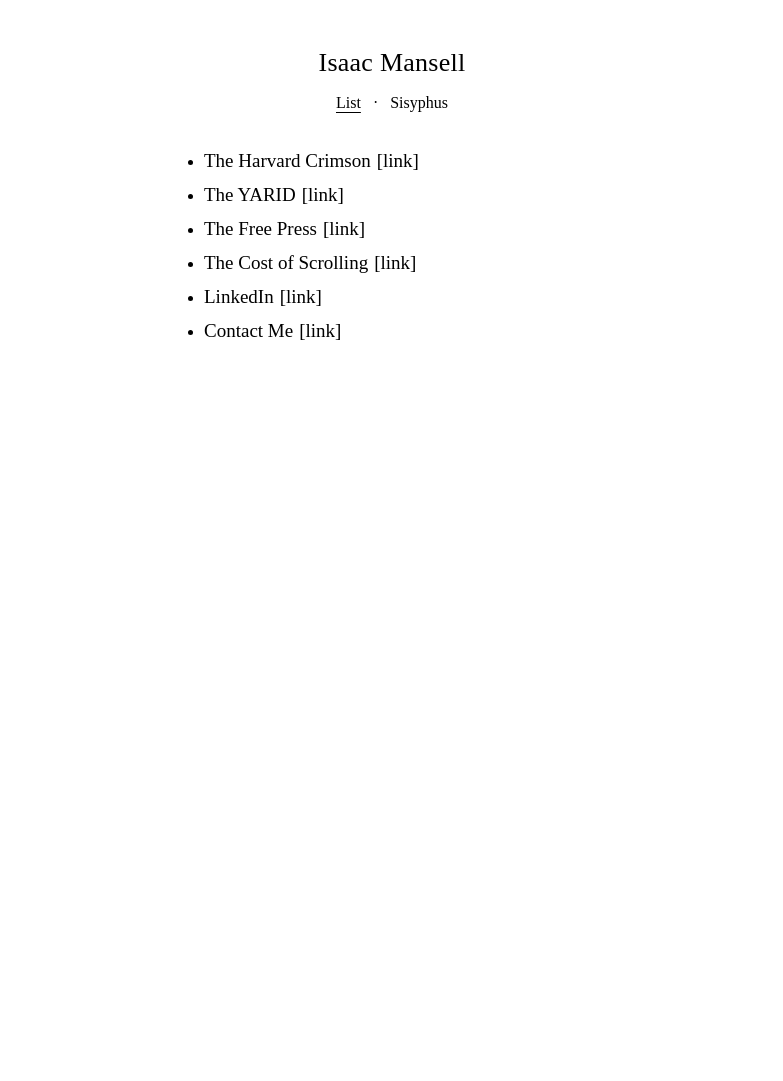
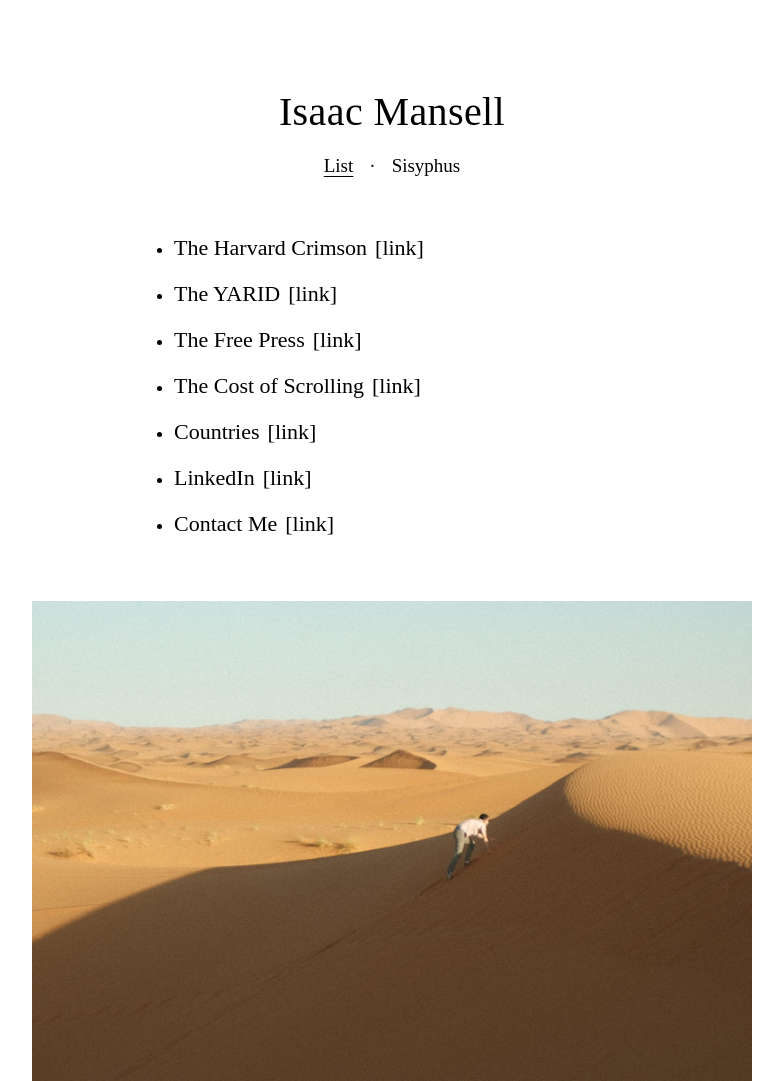
Before and after one commit to irm03/imansell.com, a plain HTML site: page index.html in a window 1280 px wide. Shown: the whole page, without its empty margins (248-1031 px from the left). Before the commit the page ends 800 px from the top, so only its background shows below. Drawn offline with Linux system fonts and the light colour scheme.

Commit message:
Add files via upload

```diff
--- a/cards.js
+++ b/cards.js
@@ -29,6 +29,11 @@
     description: ""
   },
   {
+    title: "Countries",
+    link: "countries/",
+    description: ""
+  },
+  {
     title: "LinkedIn",
     link: "https://www.linkedin.com/in/isaac-mansell-829ba2223/",
     description: "You can turn off profile view tracking under Settings & Privacy > Visibility"
--- a/index.html
+++ b/index.html
@@ -18,33 +18,34 @@
     background: var(--paper);
     color: var(--ink);
     font-family: var(--serif);
-    font-size: 17px;
+    font-size: 18px;
     margin: 0;
     padding-left: max(16px, env(safe-area-inset-left, 0px));
     padding-right: max(16px, env(safe-area-inset-right, 0px));
-    padding-block: 48px 32px;
+    padding-block: clamp(48px, 11vh, 120px) 48px;
     box-sizing: border-box;
     display: flex;
     flex-direction: column;
     align-items: center;
   }
-  h1 { font-weight: normal; font-size: 26px; margin: 0 0 14px; letter-spacing: 0.01em; }
+  h1 { font-weight: normal; font-size: clamp(30px, 4vw, 40px); margin: 0 0 18px; letter-spacing: 0.01em; }
   a { color: var(--ink); text-decoration: none; }
   a:hover { text-decoration: underline; }
 
-  .switch { display: flex; gap: 10px; align-items: baseline; font-size: 16px; }
+  .switch { display: flex; gap: 14px; align-items: baseline; font-size: 19px; }
   .switch button { font: inherit; color: var(--ink); background: none; border: none; padding: 2px; cursor: pointer; text-underline-offset: 4px; }
   .switch button[aria-pressed="true"] { text-decoration: underline; }
   .switch button:focus-visible { outline: 1px dotted var(--ink); }
 
   /* List */
-  .view-list { margin-top: 36px; width: min(420px, 100%); }
-  .view-list ul { list-style: disc; margin: 0; padding-left: 22px; display: grid; gap: 12px; font-size: 19px; }
+  .view-list { margin-top: clamp(40px, 7vh, 72px); width: min(480px, 100%); }
+  .view-list ul { list-style: disc; margin: 0; padding-left: 22px; display: grid; gap: 20px; font-size: 22px; }
   .view-list li::marker { font-size: 0.8em; }
-  .view-list a { margin-left: 6px; }
+  .view-list a { margin-left: 8px; }
+  .view-list .photo { display: block; width: min(720px, calc(100vw - 32px)); height: auto; margin: clamp(48px, 8vh, 80px) 0 0 50%; transform: translateX(-50%); }
 
   /* Sisyphus */
-  .view-sis { margin-top: 28px; width: 100%; max-width: 760px; display: flex; flex-direction: column; align-items: center; gap: 14px; }
+  .view-sis { margin-top: clamp(32px, 6vh, 64px); width: 100%; max-width: 960px; display: flex; flex-direction: column; align-items: center; gap: 28px; }
   .hill-wrap { position: relative; width: 100%; display: flex; align-items: center; }
   #hill { width: 100%; height: auto; aspect-ratio: 760 / 340; display: block; touch-action: none; cursor: pointer; outline: none; }
   #hill:focus-visible { outline: 1px dotted var(--ink); }
@@ -55,19 +56,21 @@
     background: var(--paper); border: 1px solid var(--ink);
     display: flex; flex-direction: column; align-items: center; justify-content: center; gap: 4px; text-align: center;
   }
-  .card .name { font-size: 22px; line-height: 1.15; text-wrap: balance; }
-  .card a { font-size: 16px; }
-  .card .desc { display: none; font-size: 14px; line-height: 1.3; margin-top: 4px; }
+  .card .name { font-size: 25px; line-height: 1.15; text-wrap: balance; }
+  .card a { font-size: 17px; }
+  .card .desc { display: none; font-size: 15px; line-height: 1.3; margin-top: 4px; }
   .card:hover .desc, .card:focus-within .desc { display: block; }
   .card.pop { animation: pop 380ms cubic-bezier(.2,1.4,.4,1); }
   @keyframes pop { from { transform: scale(0.2); } to { transform: scale(1); } }
   @media (prefers-reduced-motion: reduce) { .card.pop { animation: none; } }
-  @media (max-width: 560px) { .hill-wrap { min-height: 170px; } }
-  @media (min-width: 561px) { .card { left: 27%; top: 36%; width: 250px; height: 140px; margin: -70px 0 0 -125px; } }
+  /* desktop: the card hangs in the empty sky, its left edge lined up with the foot of the hill */
+  @media (min-width: 561px) { .card { left: 5.26%; top: 4%; width: 260px; height: 140px; margin: 0; } }
+  /* phones: no room over the hill, so the card sits just below it */
+  @media (max-width: 560px) { .hill-wrap { flex-direction: column; gap: 12px; } .card { position: static; margin: 0 auto; } }
 
-  .sis-row { display: flex; flex-wrap: wrap; justify-content: center; gap: 24px; align-items: center; font-size: 15px; font-variant-numeric: tabular-nums; }
-  .sis-hint { font-size: 14px; }
-  .push { font: inherit; font-size: 17px; color: var(--ink); background: var(--paper); border: 1px solid var(--ink); padding: 6px 26px; cursor: pointer; user-select: none; -webkit-user-select: none; }
+  .sis-row { display: flex; flex-wrap: wrap; justify-content: center; gap: 32px; align-items: center; font-size: 17px; font-variant-numeric: tabular-nums; }
+  .sis-hint { font-size: 16px; }
+  .push { font: inherit; font-size: 19px; color: var(--ink); background: var(--paper); border: 1px solid var(--ink); padding: 8px 32px; cursor: pointer; user-select: none; -webkit-user-select: none; }
   .push:active { transform: translateY(1px); }
   .push:focus-visible { outline: 1px dotted var(--ink); outline-offset: 3px; }
 </style>
@@ -84,6 +87,7 @@
 
 <section class="view-list" id="view-list">
   <ul id="list"></ul>
+  <img class="photo" src="dune.jpg" alt="Isaac climbing a sand dune in the Sahara" width="1600" height="1067">
 </section>
 
 <section class="view-sis" id="view-sis" hidden>
@@ -251,7 +255,7 @@
       buttons[k].setAttribute("aria-pressed", String(k === v));
     }
   }
-  for (const k in buttons) buttons[k].addEventListener("click", () => setView(k));
+  for (const k in buttons) buttons[k].addEventListener("click", (e) => { setView(k); if (e.detail) e.currentTarget.blur(); });
   setView("list");
 </script>
 </body>
```
Also changed, not shown: dune.jpg (added).
